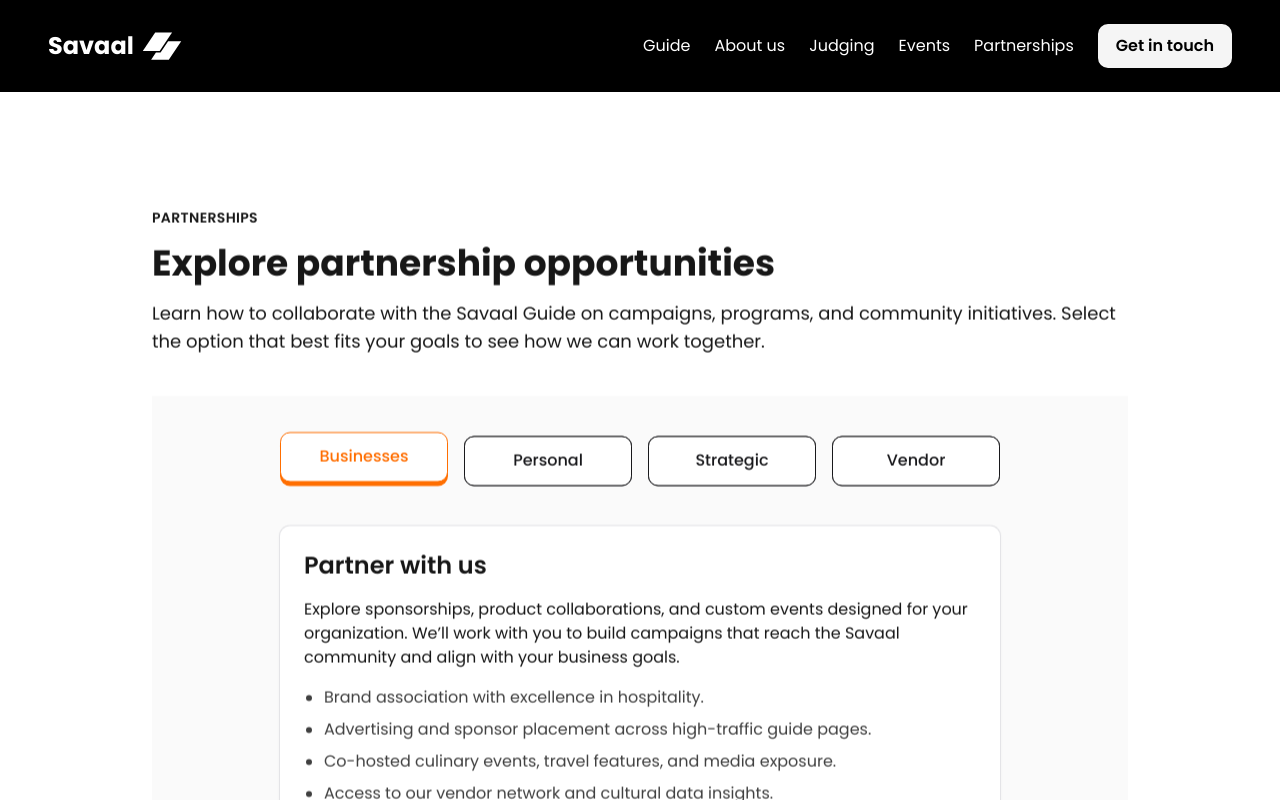
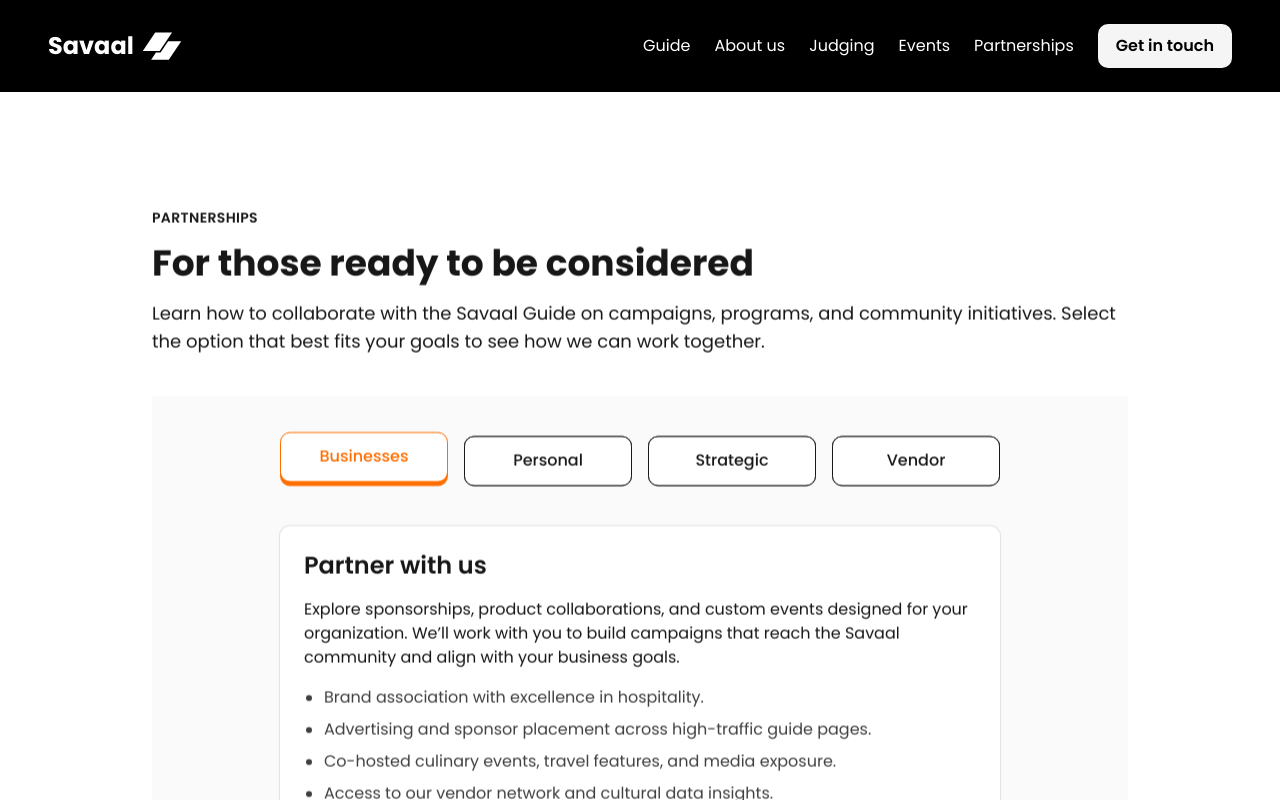
Before and after one commit to LayerSyncAi/savaal, a Next.js app: page /partnerships in a window 1280 px wide. Shown: the top 800 px of the page. Built offline with nearby package versions, Linux system fonts and the light colour scheme.

Commit message:
Update Partnership page

```diff
--- a/app/partnerships/page.tsx
+++ b/app/partnerships/page.tsx
@@ -10,7 +10,7 @@ export default function PartnershipsPage() {
 					Partnerships
 				</p>
 				<h1 className="text-4xl font-bold text-neutral-900">
-					Explore partnership opportunities
+					For those ready to be considered
 				</h1>
 				<p className="text-lg text-neutral-700">
 					Learn how to collaborate with the Savaal Guide on campaigns, programs,
```
